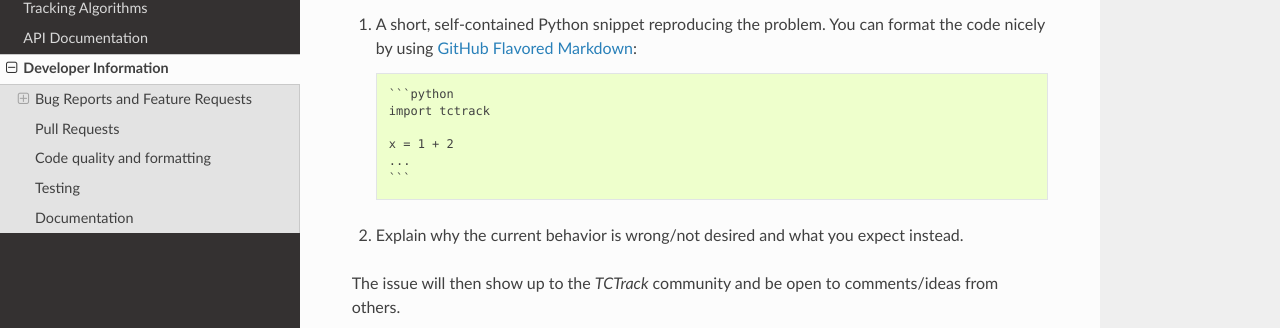
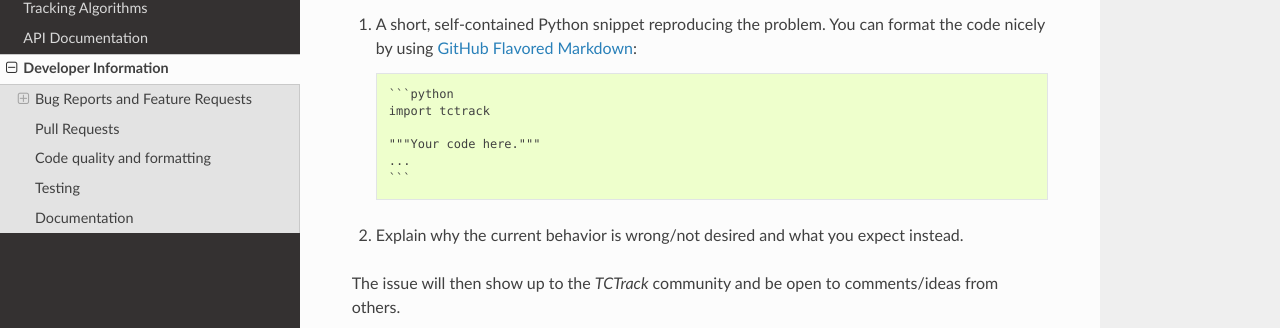
Before and after one commit to Cambridge-ICCS/TCTrack, a Sphinx documentation site: the page built from docs/developer/index.rst, in a window 1280 px wide and 900 px high, scrolled down 793 px. Shown: the part 173-501 px from the top of the window. Built offline with Sphinx 7.4.7 and the Read the Docs theme 3.1.0, drawn with Linux system fonts in a browser that asks for light colours.

Commit message:
Update docs/developer/index.rst
Co-authored-by: Jack Atkinson <109271713+jatkinson1000@users.noreply.github.com>

````diff
--- a/docs/developer/index.rst
+++ b/docs/developer/index.rst
@@ -50,7 +50,7 @@ When reporting a bug, please include the following:
       ```python
       import tctrack
 
-      x = 1 + 2
+      """Your code here."""
       ...
       ```
 
````
